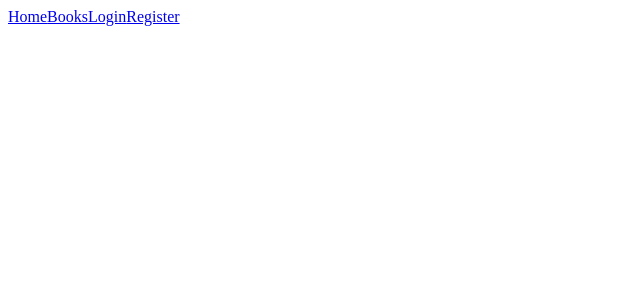
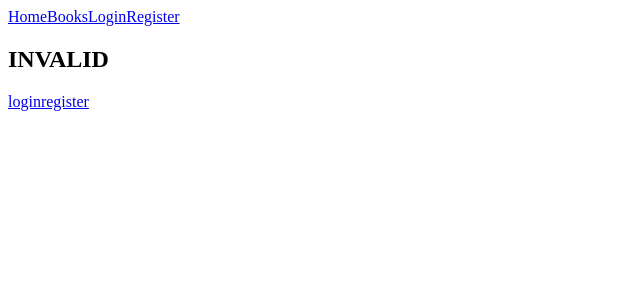
Before and after one commit to Slap-a-tha-Bass/final_practice_2, a React app: page /invalid in a window 1280 px wide. Shown: the top 300 px of the page, without its empty margins (0-640 px from the left). Built offline with nearby package versions, Linux system fonts and the light colour scheme.

Commit message:
finished invalid login page, encountered error on bookdetails page, price value was changed, also was able to set the state of the chosen genre to current state during editing, had not done that prior

```diff
--- a/src/client/App.tsx
+++ b/src/client/App.tsx
@@ -6,6 +6,7 @@ import BookDetails from './views/BookDetails';
 import Books from './views/Books';
 import EditBook from './views/EditBook';
 import Home from './views/Home';
+import Invalid from './views/Invalid';
 import Login from './views/Login';
 import Profile from './views/Profile';
 import Register from './views/Register';
@@ -37,6 +38,9 @@ const App = (props: AppProps) => {
 				<Route exact path = "/register">
 					<Register />
 				</Route>
+				<Route exact path = "/invalid">
+					<Invalid />
+				</Route>
 			</Switch>
 		</BrowserRouter>
 	);
--- a/src/client/views/EditBook.tsx
+++ b/src/client/views/EditBook.tsx
@@ -26,8 +26,8 @@ const EditBook = () => {
             .then(data => {
                 setTitle(data.title),
                 setAuthor(data.author),
-                setPrice(data.price)
-                // setCategoryid(data.categoryid)
+                setPrice(data.price),
+                setCategoryid(data.categoryid)
             })
     }, [id])
     useEffect(() => {
@@ -47,8 +47,8 @@ const EditBook = () => {
                         <label htmlFor="">Author</label>
                         <input value={author || ''} onChange={e => setAuthor(e.target.value)} type="text" className="form-control" />
                         <label htmlFor="">Price</label>
-                        <input value={price} onChange={e => setPrice(Number(e.target.value))} step='.01' type="number" className="form-control" />
-                        <select onChange={selectCategory}>
+                        <input value={price || ''} onChange={e => setPrice(Number(e.target.value))} step='.01' type="number" className="form-control" />
+                        <select value={categoryid} onChange={selectCategory}>
                             <option value="0">Choose Genre</option>
                             {categories.map((category) => (
                                 <option value={category.id} key={category.id}>
--- /dev/null
+++ b/src/client/views/Invalid.tsx
@@ -0,0 +1,18 @@
+import React from 'react';
+import { Link } from 'react-router-dom';
+
+const Invalid = () => {
+    return (
+        <main className="container">
+            <section className="row justify-content-center">
+                <div className="col-md-6">
+                    <h2 className="text-primary">INVALID</h2>
+                    <Link className="btn btn-primary" to="/login">login</Link>
+                    <Link className="btn btn-primary" to="/register">register</Link>
+                </div>
+            </section>
+        </main>
+    )
+}
+
+export default Invalid;
--- a/src/client/views/Login.tsx
+++ b/src/client/views/Login.tsx
@@ -15,6 +15,7 @@ const Login = () => {
                 localStorage.setItem('token', token),
                     history.push('/profile')
             })
+            .catch(() => history.push('/invalid'))
     }
 
     return (
--- a/src/client/views/Profile.tsx
+++ b/src/client/views/Profile.tsx
@@ -21,7 +21,7 @@ const Profile = () => {
                 <div className="col-md-6">
                     <div>
                         <h2 className="text-primary">profile</h2>
-                        <div>{user}</div>
+                        <h1 className="text-primary">{user}</h1>
                         <Link to='/' className="btn btn-primary">Home</Link>
                         <button onClick={handleSignOut} className="btn btn-primary">Sign Out</button>
                     </div>
--- a/src/server/routes/auth/login.ts
+++ b/src/server/routes/auth/login.ts
@@ -14,7 +14,7 @@ router.post('/',passport.authenticate('local'), async (req: ReqUsers, res) => {
         res.json(token);
         return;
     } catch (error) {
-
+        res.status(500).json({ message: 'Problem logging in', error: error.message})
     }
 });
 
```
